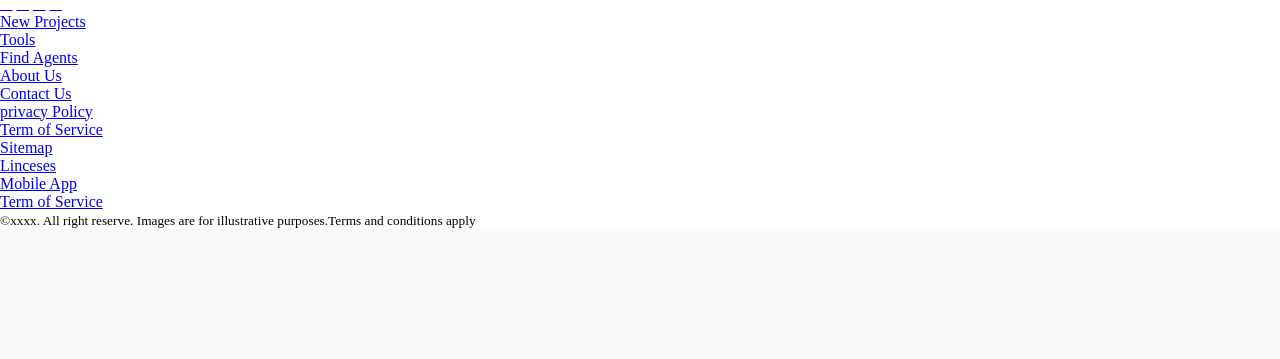
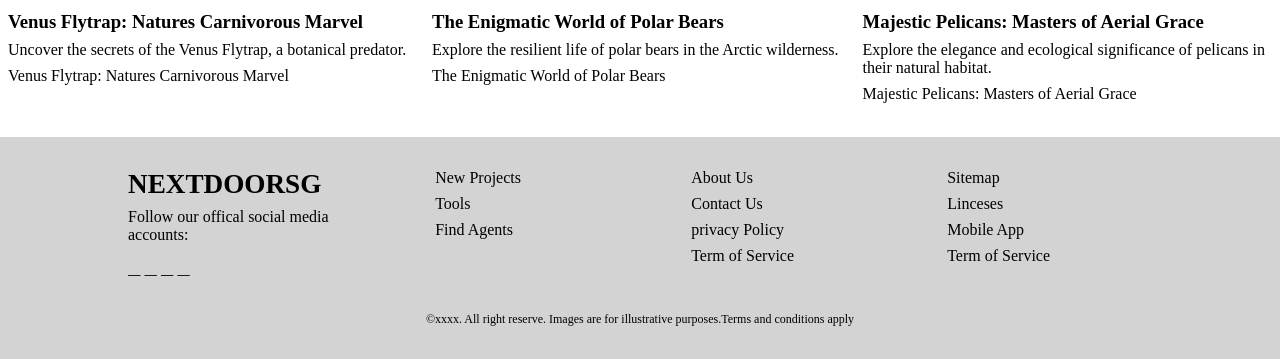
Before and after one commit to kohjunhao/agile-59, a Node server app: page / in a window 1280 px wide. Shown: the part 2176-2535 px from the top of the page. Before the commit the page ends 2404 px from the top, so only its background shows below. Run offline with Node 20, Linux system fonts and the light colour scheme; some libraries are stand-ins or nearby versions.

Commit message:
css update for header and footer
css changes for header and footer(change them of needed)

```diff
--- a/public/main.css
+++ b/public/main.css
@@ -6,8 +6,108 @@
 
 /* header styling */
 
+header{
+    width: 100%;
+    padding: 2rem 1rem;
+    border-bottom: 1px solid #ddd;
+}
+
+.header-container{
+    display: flex;
+    justify-content: space-between;
+    max-width: 99999px;
+    margin: 0 auto;
+
+}
+
+.finder-logo img{
+    width: 30%;
+    height: 90%;
+}
+
+.nav-link{
+    display: flex;
+    gap: 1.5rem;
+}
+
+.nav-link a {
+    text-decoration: none;
+    font-size: 1rem;
+    padding: 8px 12px;
+}
+
+.login{
+    text-decoration: none;
+    font-size: 1rem;
+    padding: 8px;
+}
+
 
 /* footer styling */
+
+footer {
+    background-color: #d3d3d3;
+    padding: 2rem 0;
+    width: 100%;
+}
+
+.footer-container {
+    width: 80%;
+    margin: 0 auto;
+    display: flex;
+    flex-wrap: wrap;
+    justify-content: space-between;
+    align-items: flex-start;
+}
+
+.footer-container h3 {
+    font-size: 1.7rem;
+    font-weight: 800;
+    text-transform: uppercase;
+    /* font type put here */
+    margin-bottom: 0.5rem;
+}
+
+.footer-row {
+    width: 25%;
+}
+
+.footer-row p {
+    font-size: 1rem;
+    margin-bottom: 1rem;
+}
+
+.ssicon {
+    display: inline-block;
+    font-size: 1.5rem;
+    margin-right: 0.5rem;
+    color: #000;
+}
+
+.footer-col {
+    width: 20%;
+}
+
+.footer-col ul {
+    list-style: none;
+}
+
+.footer-col ul li {
+    margin-bottom: 0.5rem;
+}
+
+.footer-col ul li a {
+    text-decoration: none;
+    color: #000;
+    font-size: 1rem;
+}
+
+.footer-bottom {
+    width: 100%;
+    text-align: center;
+    margin-top: 2rem;
+    font-size: 0.9rem;
+}
 
 
 /* Image slider styling */
--- a/views/mainHome.ejs
+++ b/views/mainHome.ejs
@@ -15,23 +15,23 @@
 </head>
 <body>
     <header>
-        <div>
+        <div class="header-container">
             <!-- logo -->
-            <div>
-                <a href="/"><img src="" alt="logo" ></a>
+            <div class="finder-logo" >
+                <a href="/"><img src="../logo3.jpg" alt="NextDoorSG logo" ></a>
             </div>
 
-            <div>
+            <div class="nav-link">
                 <a href="/">Home</a>
                 <a href="/buyRentHome">Buy/rent</a>
                 <a href="/sellerHome">Sell</a>
-                <a href="/">New projects</a>
+                <a href="#">New projects</a>
                 <a href="/tools">Tools</a>
-                <a href="/">Find agent</a>
+                <a href="#">Find agent</a>
             </div>
 
             <!-- login -->
-            <div>
+            <div class="login">
                 <a href="/login">Login</a>
             </div>
 
@@ -166,8 +166,9 @@
 
     <!-- footer -->
     <footer>
-        <div class=>
-          <div>
+        <div class="footer-container">
+          <div class="footer-row">
+            <h3>nextdoorsg</h3>
             <P>Follow our offical social media accounts:</P>
             <a href="#"><i class="fa-brands fa-facebook"></i></a>
             <a href="#"><i class="fa-brands fa-twitter"></i></a>
```
